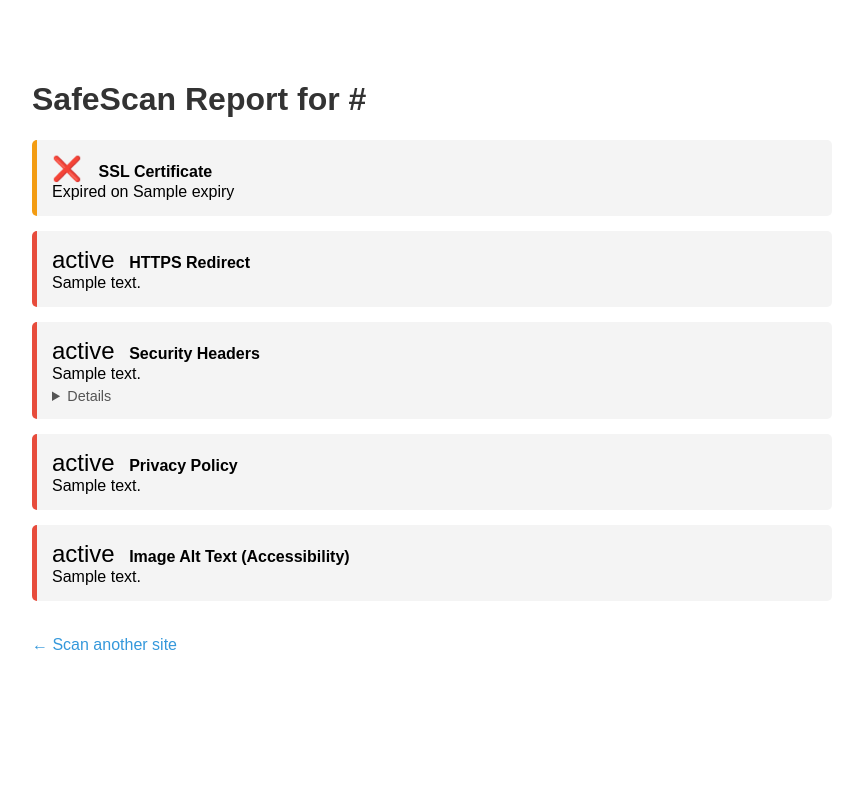
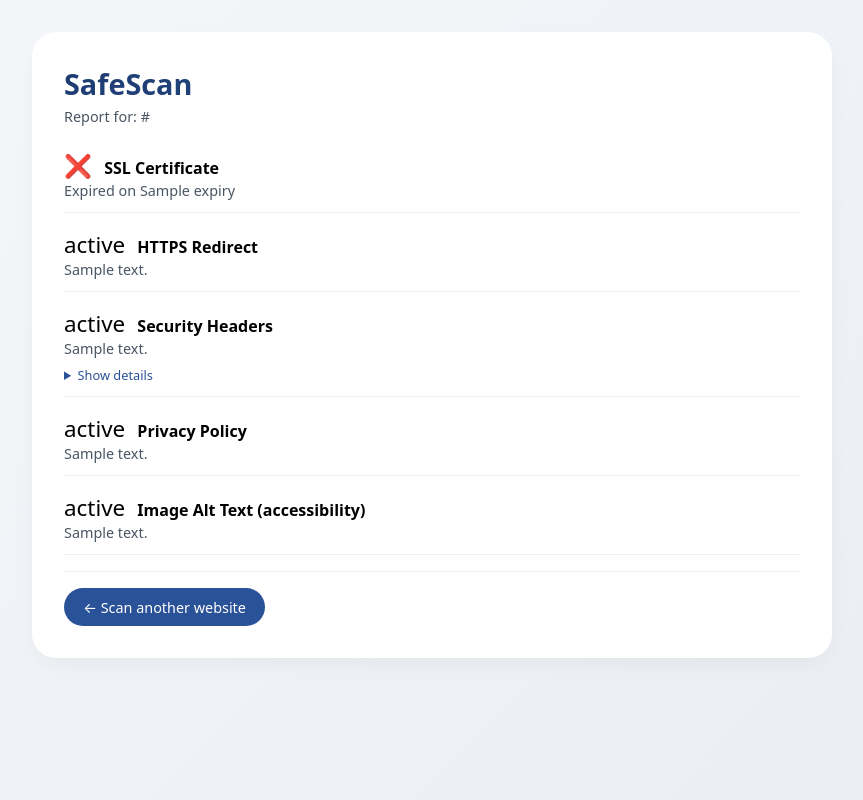
Before and after one commit to tejabdhhskas-a11y/SafeScan, a Flask app: template templates/result.html in a window 1280 px wide. Shown: the whole page, without its empty margins (208-1071 px from the left). Run offline with Flask 3, Linux system fonts and the light colour scheme; the template is opened without the code that fills it: most values are stand-ins (such as "Sample title", 1, 10 or a date in 2020).

Commit message:
Add minimalistic results page matching index style

```diff
--- a/templates/result.html
+++ b/templates/result.html
@@ -3,69 +3,170 @@
 <head>
     <title>SafeScan - Results</title>
     <style>
-        body { font-family: Arial, sans-serif; max-width: 800px; margin: 40px auto; padding: 20px; }
-        h1 { color: #333; }
-        .result-card { background: #f4f4f4; border-left: 5px solid; padding: 15px; margin: 15px 0; border-radius: 5px; }
-        .pass { border-left-color: #2ecc71; }
-        .warn { border-left-color: #f39c12; }
-        .fail { border-left-color: #e74c3c; }
-        .status-icon { font-size: 24px; margin-right: 10px; }
-        .back-link { display: inline-block; margin-top: 20px; color: #3498db; text-decoration: none; }
-        details { margin-top: 5px; font-size: 0.9em; color: #555; }
+        * {
+            margin: 0;
+            padding: 0;
+            box-sizing: border-box;
+        }
+        body {
+            font-family: system-ui, -apple-system, 'Segoe UI', Roboto, 'Helvetica Neue', sans-serif;
+            background: linear-gradient(135deg, #f5f7fa 0%, #e9edf2 100%);
+            min-height: 100vh;
+            padding: 2rem 1rem;
+            display: flex;
+            justify-content: center;
+        }
+        .container {
+            max-width: 800px;
+            width: 100%;
+        }
+        .card {
+            background: white;
+            border-radius: 24px;
+            padding: 2rem;
+            box-shadow: 0 10px 25px -5px rgba(0, 0, 0, 0.05);
+            margin-bottom: 1.5rem;
+            transition: box-shadow 0.2s;
+        }
+        .card:hover {
+            box-shadow: 0 20px 30px -12px rgba(0, 0, 0, 0.1);
+        }
+        h1 {
+            font-size: 1.8rem;
+            font-weight: 600;
+            background: linear-gradient(135deg, #1e3c72, #2a5298);
+            background-clip: text;
+            -webkit-background-clip: text;
+            color: transparent;
+            margin-bottom: 0.25rem;
+        }
+        .url {
+            color: #4b5563;
+            margin-bottom: 1.5rem;
+            font-size: 0.9rem;
+            word-break: break-all;
+        }
+        .result-item {
+            margin-bottom: 1rem;
+            padding-bottom: 0.75rem;
+            border-bottom: 1px solid #eef2f6;
+        }
+        .result-item:last-child {
+            border-bottom: none;
+        }
+        .status-icon {
+            font-size: 1.4rem;
+            margin-right: 0.5rem;
+        }
+        .result-title {
+            font-weight: 600;
+            margin-bottom: 0.3rem;
+        }
+        .result-detail {
+            color: #4b5563;
+            font-size: 0.9rem;
+        }
+        .back-link {
+            display: inline-block;
+            background: #2a5298;
+            color: white;
+            text-decoration: none;
+            padding: 0.6rem 1.2rem;
+            border-radius: 40px;
+            font-size: 0.9rem;
+            transition: background 0.2s;
+        }
+        .back-link:hover {
+            background: #1e3c72;
+        }
+        hr {
+            margin: 1rem 0;
+            border: none;
+            border-top: 1px solid #eef2f6;
+        }
+        .details {
+            margin-top: 0.5rem;
+            font-size: 0.8rem;
+            color: #6c757d;
+        }
+        summary {
+            cursor: pointer;
+            font-size: 0.8rem;
+            color: #2a5298;
+        }
     </style>
 </head>
 <body>
-    <h1>SafeScan Report for {{ url }}</h1>
+<div class="container">
+    <div class="card">
+        <h1>SafeScan</h1>
+        <div class="url">Report for: {{ url }}</div>
 
-    <!-- SSL Check -->
-    <div class="result-card {{ 'pass' if results.ssl.valid else 'fail' if results.ssl.error else 'warn' }}">
-        <span class="status-icon">
-            {% if results.ssl.valid %}✅{% else %}❌{% endif %}
-        </span>
-        <strong>SSL Certificate</strong><br>
+        <!-- SSL -->
+        <div class="result-item">
+            <div>
+                <span class="status-icon">{% if results.ssl.valid %}✅{% else %}❌{% endif %}</span>
+                <span class="result-title">SSL Certificate</span>
+            </div>
+            <div class="result-detail">
                 {% if results.ssl.error %}
                     Error: {{ results.ssl.error }}
                 {% elif results.ssl.valid %}
-            Valid – expires {{ results.ssl.expiry }}, issuer: {{ results.ssl.issuer }}
+                    Valid – expires {{ results.ssl.expiry }}<br>
+                    Issuer: {{ results.ssl.issuer }}
                 {% else %}
                     Expired on {{ results.ssl.expiry }}
                 {% endif %}
             </div>
+        </div>
 
         <!-- HTTPS Redirect -->
-    <div class="result-card {{ 'pass' if results.redirect.status == '✅' else 'warn' if results.redirect.status == '⚠️' else 'fail' }}">
+        <div class="result-item">
+            <div>
                 <span class="status-icon">{{ results.redirect.status }}</span>
-        <strong>HTTPS Redirect</strong><br>
-        {{ results.redirect.message }}
+                <span class="result-title">HTTPS Redirect</span>
+            </div>
+            <div class="result-detail">{{ results.redirect.message }}</div>
         </div>
 
         <!-- Security Headers -->
-    <div class="result-card {{ 'pass' if results.headers.status == '✅' else 'warn' if results.headers.status == '⚠️' else 'fail' }}">
+        <div class="result-item">
+            <div>
                 <span class="status-icon">{{ results.headers.status }}</span>
-        <strong>Security Headers</strong><br>
+                <span class="result-title">Security Headers</span>
+            </div>
+            <div class="result-detail">
                 {{ results.headers.message }}
-        <details>
-            <summary>Details</summary>
+                <details class="details">
+                    <summary>Show details</summary>
                     HSTS: {{ results.headers.hsts }}<br>
                     CSP: {{ results.headers.csp }}<br>
                     X‑Frame‑Options: {{ results.headers.xframe }}
                 </details>
             </div>
+        </div>
 
         <!-- Privacy Policy -->
-    <div class="result-card {{ 'pass' if results.privacy.status == '✅' else 'warn' if results.privacy.status == '⚠️' else 'fail' }}">
+        <div class="result-item">
+            <div>
                 <span class="status-icon">{{ results.privacy.status }}</span>
-        <strong>Privacy Policy</strong><br>
-        {{ results.privacy.message }}
+                <span class="result-title">Privacy Policy</span>
+            </div>
+            <div class="result-detail">{{ results.privacy.message }}</div>
         </div>
 
-    <!-- Alt Text (Accessibility) -->
-    <div class="result-card {{ 'pass' if results.alttext.status == '✅' else 'warn' if results.alttext.status == '⚠️' else 'fail' }}">
+        <!-- Alt Text -->
+        <div class="result-item">
+            <div>
                 <span class="status-icon">{{ results.alttext.status }}</span>
-        <strong>Image Alt Text (Accessibility)</strong><br>
-        {{ results.alttext.message }}
+                <span class="result-title">Image Alt Text (accessibility)</span>
+            </div>
+            <div class="result-detail">{{ results.alttext.message }}</div>
         </div>
 
-    <a href="/" class="back-link">← Scan another site</a>
+        <hr>
+        <a href="/" class="back-link">← Scan another website</a>
+    </div>
+</div>
 </body>
 </html>
```
Lines whose indentation alone changed are shown as unchanged.
